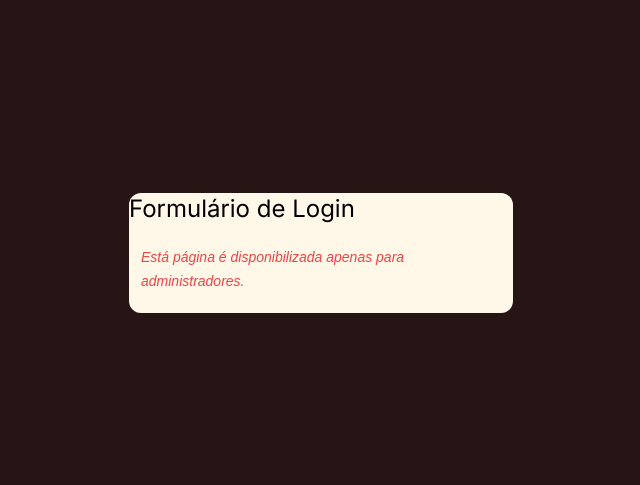
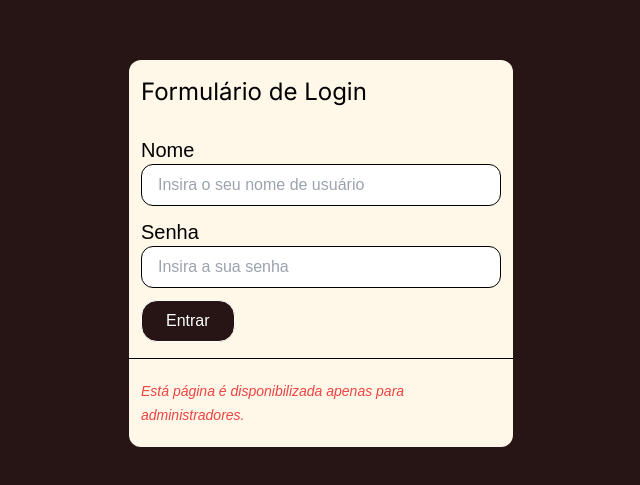
Before and after one commit to GuilhermeYm/LandingPage-Coffee, a Next.js app: page /login in a window 1280 px wide. Shown: the part 147-632 px from the top of the page, without its empty margins (319-959 px from the left). Built offline with nearby package versions, Linux system fonts and the light colour scheme; a web font is replaced by a local one.

Commit message:
Desenvolvendo o arquivo route do Login na API

```diff
--- /dev/null
+++ b/src/app/action.js
@@ -0,0 +1,16 @@
+"use server";
+
+export default async function handleSubmit(data) {
+  const formData = Object.fromEntries(data.entries());
+  const response = await fetch(`localhost:3000/api/login/`, {
+    method: "POST",
+    headers: {
+      "Content-Type": "application/json"
+    },
+    body: JSON.stringify(formData),
+  });
+  const result = await response.json();
+  if (result) {
+  } else {
+  }
+}
--- a/src/app/api/login/route.js
+++ b/src/app/api/login/route.js
@@ -4,8 +4,14 @@ export async function POST(
     request,
     response
 ) {
-    const { message } = await request.json()
-  const dataLogin = data.logins;
-  const login = dataLogin.filter((d) => d.name)
-  return Response.json({});
+
+  const formData = await request.formData()
+  const name = formData.get('name')
+  const password = formData.get('password')
+  console.log(name, password)
+  return Response.json(
+    {
+      name
+    }
+  )
 }
--- /dev/null
+++ b/src/app/components/ButtonComponents.jsx
@@ -0,0 +1,16 @@
+"use client"
+
+import { useFormStatus } from "react-dom";
+
+export default function ButtonComponents() {
+  const status = useFormStatus();
+
+  return (
+    <button
+      type="submit"
+      className="text-white bg-backgroundMain w-fit rounded-2xl border border-white transition-all duration-300 px-6 py-2 hover:bg-backgroundArticle hover:text-black hover:border-black"
+    >
+      {status.pending ? "Carregando..." : "Entrar"}
+    </button>
+  );
+}
--- a/src/app/components/FormComponents.jsx
+++ b/src/app/components/FormComponents.jsx
@@ -1,11 +1,8 @@
-"use client"
-
 import Form from "next/form";
+import ButtonComponents from "./ButtonComponents";
+import handleSubmit from "../action";
 
 export default function FormComponents() {
-  const handleSubmit = () => {
-    console.log("teste");
-  };
   return (
     <Form
       action={handleSubmit}
@@ -16,31 +13,28 @@ export default function FormComponents() {
           Nome
         </label>
         <input
-          type="name"
+          type="text"
           name="name"
           id="name"
           placeholder="Insira o seu nome de usuário"
           className="border border-black py-2 px-4 outline-none rounded-xl bg-whiteMain"
+          // onChange={(e) => setName(e.target.value)}
         />
       </div>
       <div className="flex flex-col">
-        <label htmlFor="name" className="text-xl">
+        <label htmlFor="password" className="text-xl">
           Senha
         </label>
         <input
           type="password"
-          name="name"
-          id="name"
+          name="password"
+          id="password"
           placeholder="Insira a sua senha"
           className="border border-black py-2 px-4 outline-none rounded-xl bg-whiteMain"
+          // onChange={(e) => setPassword(e.target.value)}
         />
       </div>
-      <button
-        type="submit"
-        className="text-white bg-backgroundMain w-fit rounded-2xl border border-white transition-all duration-300 px-6 py-2 hover:bg-backgroundArticle hover:text-black hover:border-black"
-      >
-        Entrar
-      </button>
+      <ButtonComponents />
     </Form>
   );
 }
--- a/src/app/login/page.jsx
+++ b/src/app/login/page.jsx
@@ -1,4 +1,5 @@
 import { Inter } from "next/font/google";
+import FormComponents from "../components/FormComponents";
 
 const inter = Inter({
   weight: ["400"],
@@ -12,11 +13,11 @@ export default function Page() {
       <main className=" bg-backgroundMain w-full h-HeightDefault flex items-center justify-center">
         <article className="bg-backgroundArticle w-96 rounded-xl">
           <div className="mb-3">
-            <h1 className={`${inter.className} text-2xl `}>
+            <h1 className={`${inter.className} text-2xl mt-4 m-3`}>
               Formulário de Login
             </h1>
           </div>
-
+          <FormComponents />
           <div className="text-red-500 italic my-5 mx-3 ">
             <span className="text-sm">
               Está página é disponibilizada apenas para administradores.
```
